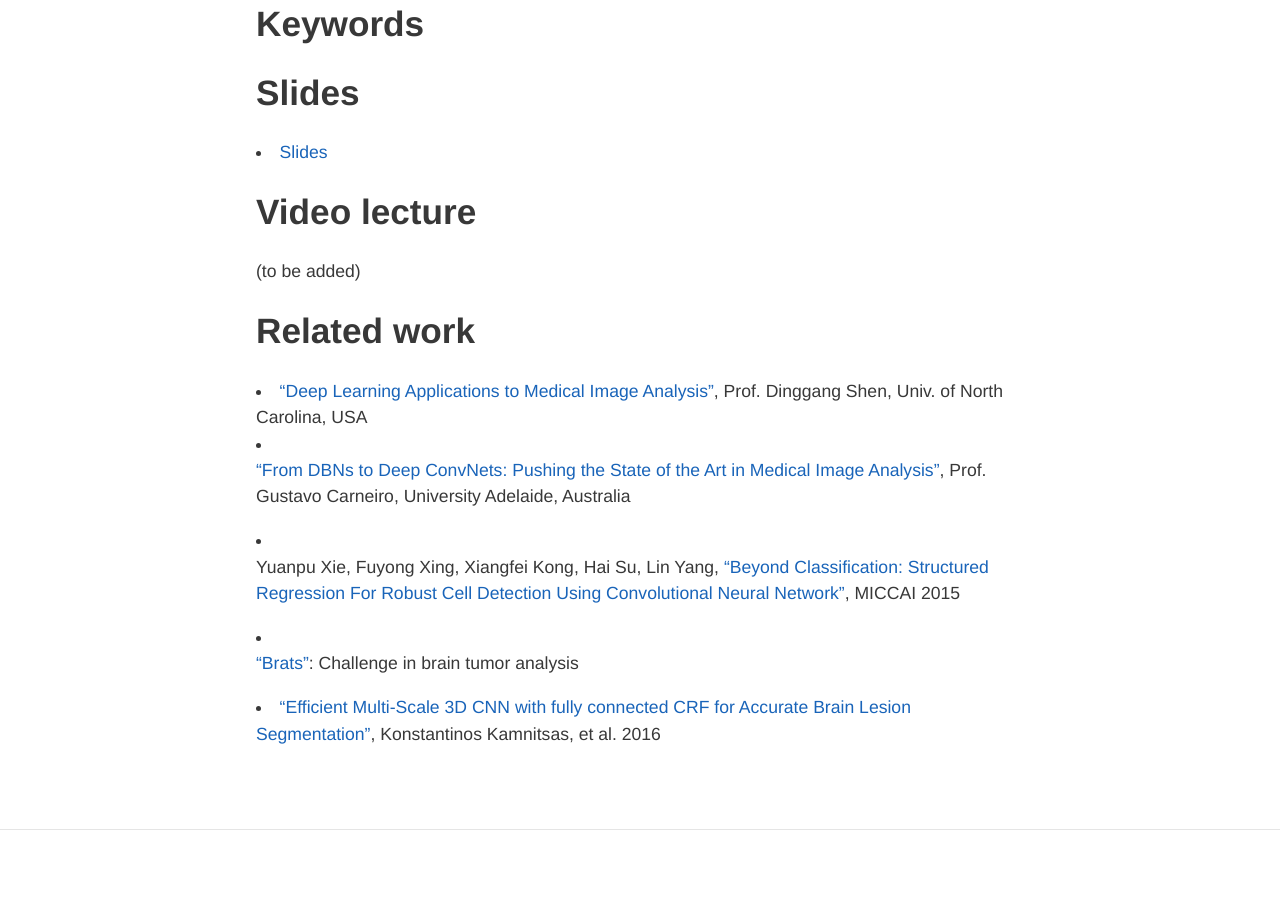
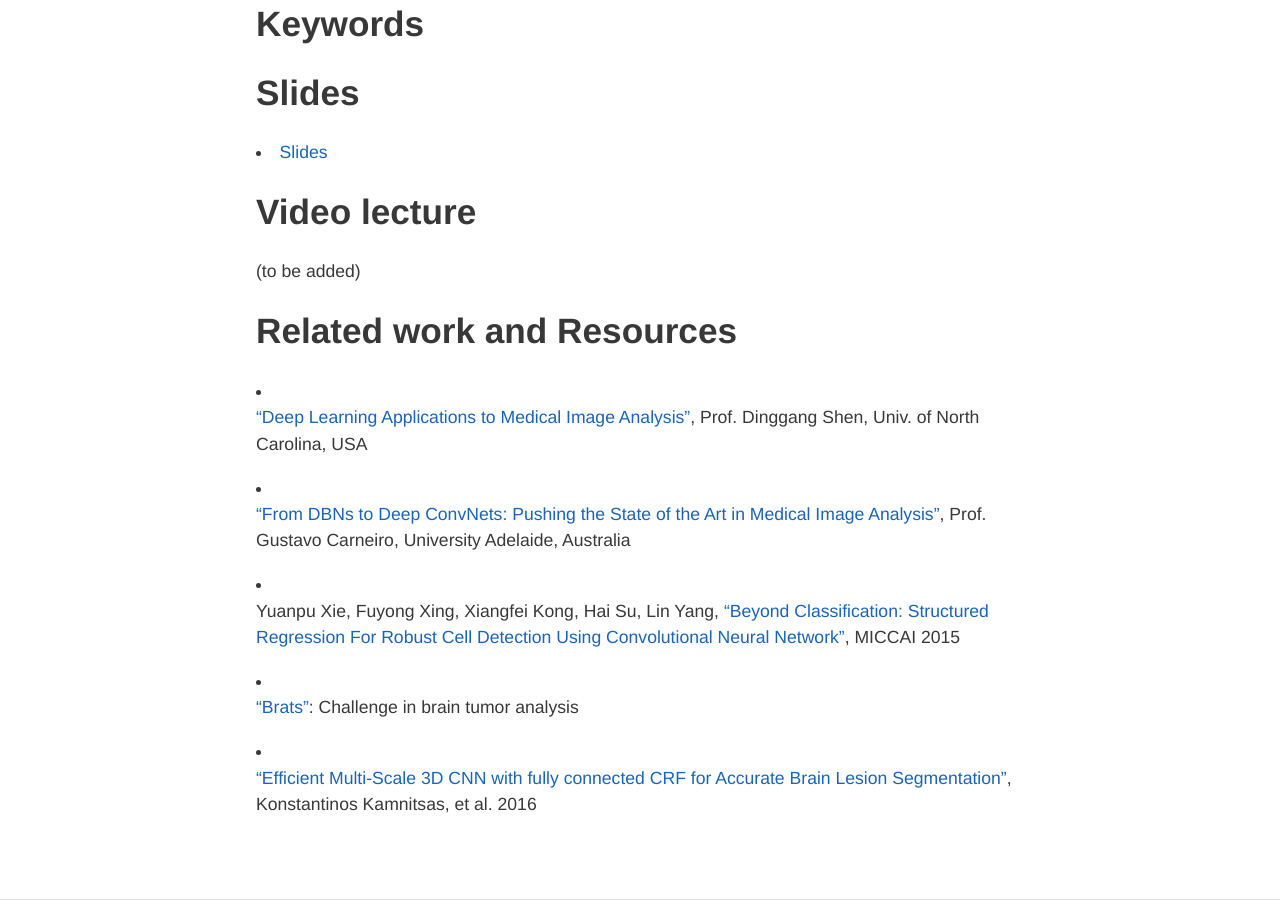
Before and after one commit to imatge-upc/telecombcn-2016-dlcv, a Jekyll site: the page built from medical.md, in a window 1280 px wide and 900 px high, scrolled down 588 px. Built offline with Jekyll 4.4.1, drawn with Linux system fonts in a browser that asks for light colours; nearby versions of some CDN libraries; before the commit the page ends 1418 px from its top, so only the background shows below that.

Commit message:
Update medical.md

```diff
--- a/medical.md
+++ b/medical.md
@@ -25,9 +25,10 @@ hide: true
 
 (to be added)
 
-## Related work
+## Related work and Resources
 
 * ["Deep Learning Applications to Medical Image Analysis"](https://docs.google.com/viewer?a=v&pid=sites&srcid=ZGVmYXVsdGRvbWFpbnxza2V2aW56aG91fGd4OjM2NWFhN2QyMzMzMTA5Ng), Prof. Dinggang Shen, Univ. of North Carolina, USA
+
 * ["From DBNs to Deep ConvNets: Pushing the State of the Art in Medical Image Analysis"](https://docs.google.com/viewer?a=v&pid=sites&srcid=ZGVmYXVsdGRvbWFpbnxza2V2aW56aG91fGd4OjRjNGJlZTgxZGM1OGE1NTE), Prof. Gustavo Carneiro, University Adelaide, Australia
 
 * Yuanpu Xie, Fuyong Xing, Xiangfei Kong, Hai Su, Lin Yang, ["Beyond Classification: Structured Regression For Robust Cell Detection Using Convolutional Neural Network"](http://link.springer.com/chapter/10.1007%2F978-3-319-24574-4_43#page-1), MICCAI 2015
```
